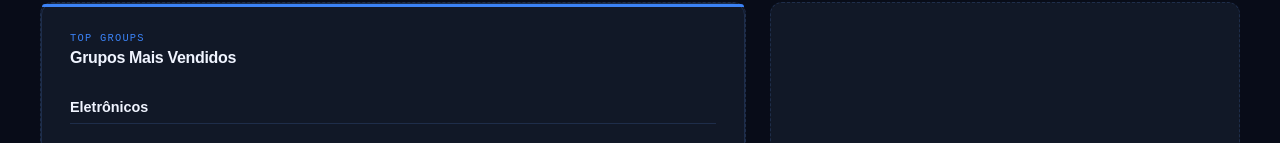
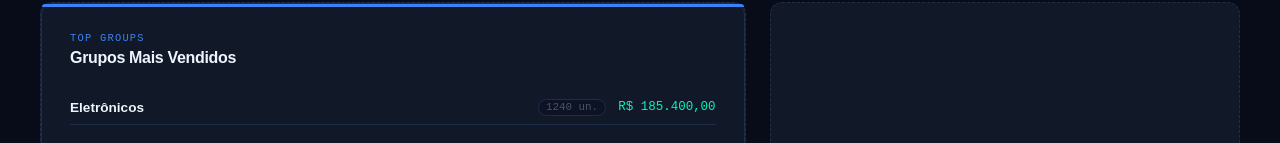
Before and after one commit to evertonProgramadorCriativo/Dashboard-Mercadoria-Vendida, a React (Create React App) app: page / in a window 1280 px wide. Shown: the part 657-800 px from the top of the page. Built offline with nearby package versions, Linux system fonts and the light colour scheme.

Commit message:
feat(topgroups): adiciona valor total e quantidade ao lado de cada grupo

```diff
--- a/src/components/CMVChart.js
+++ b/src/components/CMVChart.js
@@ -83,11 +83,12 @@ const StatsRow = styled.div`
   margin-bottom: 1.5rem;
 `;
 // Função de formatação para exibir os valores em reais (R$) com separadores de milhares, utilizando a API Intl.NumberFormat para formatação de moeda em português do Brasil. A função recebe um valor numérico e retorna uma string formatada como moeda, facilitando a exibição dos totais de custos e receitas no formato adequado.
-const fmt = (v) =>
+const formatCurrencyt = (v) =>
   // Formata o valor numérico v para exibição em reais (R$) com separadores de milhares, utilizando a API Intl.NumberFormat para formatação de moeda em português do Brasil. A função recebe um valor numérico e retorna uma string formatada como moeda, facilitando a exibição dos totais de custos e receitas no formato adequado.
   new Intl.NumberFormat("pt-BR", { style: "currency", currency: "BRL" }).format(
     v,
   );
+
 //totalCusto, totalReceita e mediaPct são calculados a partir dos dados do mockCmv, utilizando o método reduce para somar os valores dos arrays de custos e receitas, e calcular a média dos percentuais. Os resultados são formatados para exibição em reais (R$) e porcentagem, respectivamente, e exibidos no console para verificação. Esses valores também são utilizados posteriormente para exibir as estatísticas no componente Stat.
 const totalCusto = mockCmv.custos.reduce((a, b) => a + b, 0);
 // totalReceita é calculado somando todos os valores do array mockCmv.receitas usando o método reduce, que acumula a soma dos elementos do array. O resultado é formatado para exibição em reais (R$) com separadores de milhares usando toLocaleString('pt-BR'), e ambos os totais são exibidos no console para verificação.
@@ -232,12 +233,12 @@ function CMVChart() {
       <StatsRow>
         {/* Stat para total anual de custos, com valor formatado em reais (R$) e cor vermelha para destacar a informação de custo. A chave "Total de Custos" é exibida abaixo do valor em uma fonte menor e cor mais suave. */}
         <Stat $color="var(--accent-red)">
-          <div className="value">{fmt(totalCusto)}</div>
+          <div className="value">{formatCurrencyt(totalCusto)}</div>
           <div className="key">Total de Custos</div>
         </Stat>
         {/* Stat para total anual de receita, com valor formatado em reais (R$) e cor ciano para destacar a informação de receita. A chave "Total de Receita" é exibida abaixo do valor em uma fonte menor e cor mais suave. */}
         <Stat $color="var(--accent-cyan)">
-          <div className="value">{fmt(totalReceita)}</div>
+          <div className="value">{formatCurrencyt(totalReceita)}</div>
           <div className="key">Total de Receita</div>
         </Stat>
         {/* Stat para média percentual de CMV, com valor formatado em porcentagem e cor laranja para destacar a informação de percentual. A chave "Média % CMV" é exibida abaixo do valor em uma fonte menor e cor mais suave. */}
--- a/src/components/TopGroups.js
+++ b/src/components/TopGroups.js
@@ -61,9 +61,9 @@ const List = styled.ul`
 `;
 // Item — cada item da lista representa um grupo mais vendido, exibindo o nome do grupo, o total vendido formatado como moeda, a quantidade vendida e o percentual do total de vendas. O estilo inclui uma borda inferior para separar visualmente os itens, e o último item não tem borda para evitar uma linha extra no final da lista.
 const Item = styled.li`
-  font-size: 0.9rem;
-  font-weight: 600;
-  color: var(--text-primary);
+  display: flex;
+  align-items: center;
+  justify-content: space-between;
   padding: 0.5rem 0;
   border-bottom: 1px solid var(--border);
 
@@ -71,6 +71,42 @@ const Item = styled.li`
     border-bottom: none;
   }
 `;
+
+const GroupName = styled.span`
+  font-size: 0.85rem;
+  font-weight: 700;
+  color: var(--text-primary);
+`;
+
+const Meta = styled.div`
+  display: flex;
+  align-items: center;
+  gap: 0.75rem;
+
+  .value {
+    font-family: var(--font-mono);
+    font-size: 0.78rem;
+    color: var(--accent-cyan);
+  }
+
+  .qty {
+    font-family: var(--font-mono);
+    font-size: 0.68rem;
+    color: var(--text-muted);
+    background: var(--bg-secondary, #0d1225);
+    border: 1px solid var(--border);
+    padding: 0.1rem 0.45rem;
+    border-radius: 20px;
+  }
+`;
+
+// Utilitário de formatação
+const formatCurrency = (value) =>
+  new Intl.NumberFormat("pt-BR", {
+    style: "currency",
+    currency: "BRL",
+  }).format(value);
+
 function TopGroups() {
   useEffect(() => {
     console.log("TopGroups — dados do mock carregados:");
@@ -101,7 +137,13 @@ function TopGroups() {
       {/* Lista de grupos mais vendidos, renderizada a partir dos dados do mockGroups. Cada item da lista exibe o nome do grupo, o total vendido formatado como moeda, a quantidade vendida e o percentual do total de vendas. O componente List é utilizado para organizar os itens em uma lista vertical, e o componente Item é utilizado para estilizar cada item da lista. */}
       <List>
         {mockGroups.map((g) => (
-          <Item key={g.grupo}>{g.grupo}</Item>
+          <Item key={g.grupo}>
+            <GroupName>{g.grupo}</GroupName>
+            <Meta>
+              <span className="qty">{g.quantidadeVendida} un.</span>
+              <span className="value">{formatCurrency(g.totalVendido)}</span>
+            </Meta>
+          </Item>
         ))}
       </List>
     </Card>
```
